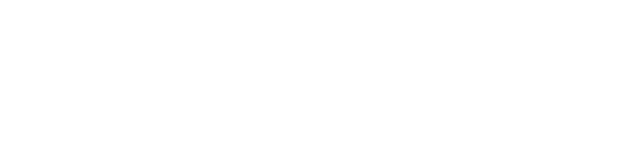
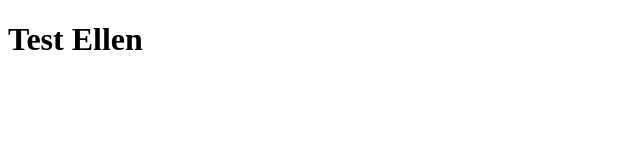
Before and after one commit to EmelineBourgois/Gitdemo, a plain HTML site: page index.html in a window 1280 px wide. Shown: the whole page, without its empty margins (0-640 px from the left). Drawn offline with Linux system fonts and the light colour scheme.

Commit message:
first commit

```diff
--- a/index.html
+++ b/index.html
@@ -9,7 +9,7 @@
 </head>
 <body>
 <!--Ellen-->
-
+<h1> Test Ellen</h1>
 
 <!--Emeline-->
 </body>
```
